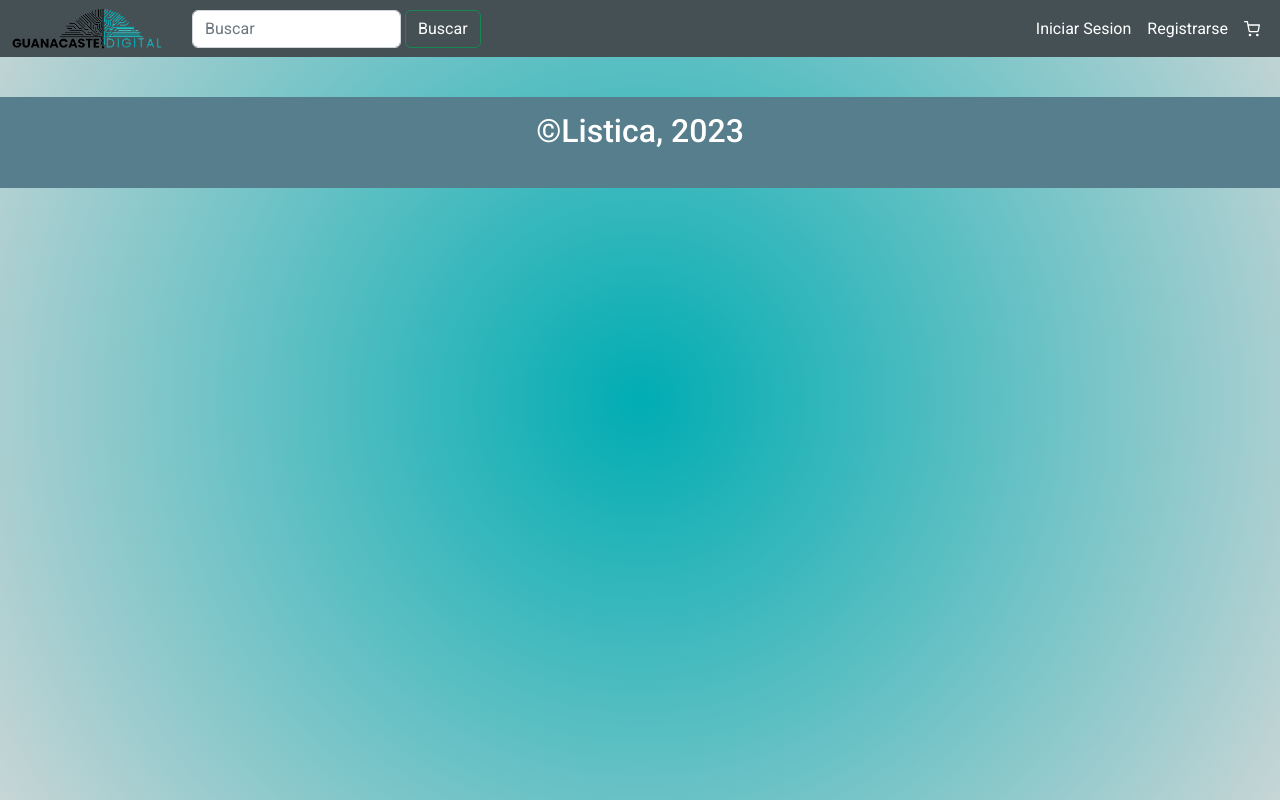
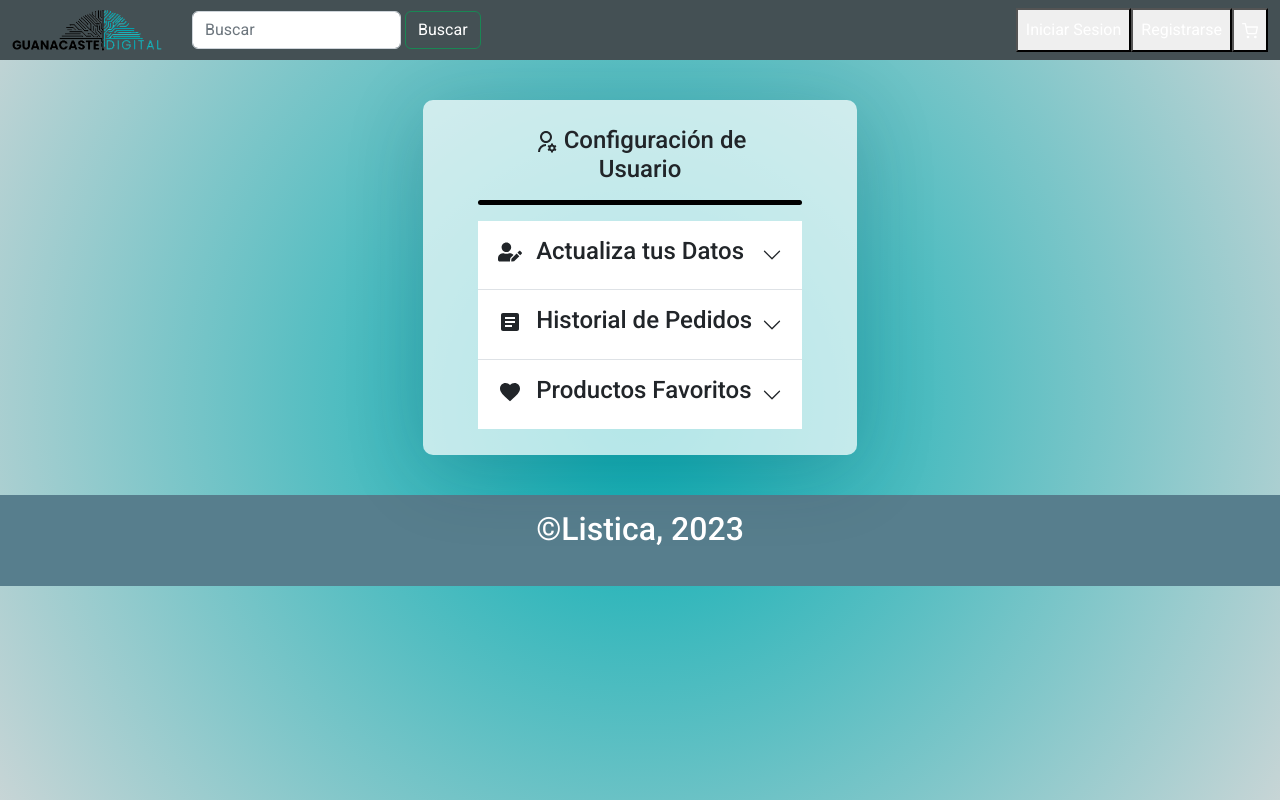
Before and after one commit to gregorybmx/guanacastedigital, a React (Create React App) app: page /configuracionusuario in a window 1280 px wide. Built offline with nearby package versions, Linux system fonts and the light colour scheme.

Commit message:
Cambios en CSS del User Configuration

```diff
--- a/src/App.js
+++ b/src/App.js
@@ -18,7 +18,7 @@ function App() {
             <Route path="/login" element={<Login />} />
             <Route path="/registro" element={<UserRegister />} />
             <Route path="/home" element={<Home />} />
-            <Route path="/userconfiguration" element={<UserConfiguration />} />
+            <Route path="/configuracionusuario" element={<UserConfiguration />} />
           </Routes>
         </div>
         <FooterComponent />
--- a/src/components/FormularioDatosUsuarioComponent.js
+++ b/src/components/FormularioDatosUsuarioComponent.js
@@ -37,10 +37,8 @@ const FormularioDatosUsuarioComponent = (props) => {
 
                 <div className="mb-3">
                     <input type="password" className="form-control" placeholder="Contraseña" />
-            </div>
 
-            <div className="mb-3">
-                <input type="password" className="form-control" placeholder="Verifica tu Contraseña" />
+                    <input type="confirm-password" className="form-control mt-3" placeholder="Verifica tu Contraseña"/>
                 </div>
             </div>
 
--- a/src/components/LoginComponent.js
+++ b/src/components/LoginComponent.js
@@ -32,9 +32,9 @@ const Login = () => {
     }
 
     return (
-        <div className="login-wrapper">
+        <div className="wrapper">
 
-            <div className="login-wrapper-content">
+            <div className="wrapper-content">
 
                 <form>
 
--- a/src/components/NavbarComponent.js
+++ b/src/components/NavbarComponent.js
@@ -38,13 +38,13 @@ const NavbarComponent = () => {
           </ul>
           < ul className="navbar-nav mb-2 mb-lg-0">
             <li className="nav-item">
-              <a className="nav-link  text-white" color="white" onClick={loginLink}>Iniciar Sesion</a>
+              <button className="nav-link  text-white" color="white" onClick={loginLink}>Iniciar Sesion</button>
   </li>
   <li className="nav-item" >
-    <a className="nav-link text-white" onClick={registerLink} >Registrarse</a>
+    <button className="nav-link text-white" onClick={registerLink} >Registrarse</button>
   </li>
   <li className="nav-item">
-    <a className="nav-link text-white " href="#"><FiShoppingCart /></a>
+    <button className="nav-link text-white " href="#"><FiShoppingCart /></button>
   </li>
           </ul >
         </div >
--- a/src/css/index.css
+++ b/src/css/index.css
@@ -56,3 +56,23 @@ html,
   margin-top: 40px;
   margin-bottom: 40px;
 }
+
+.wrapper {
+  width: 100%;
+  height: 100%;
+  display: flex;
+  justify-content: center;
+  flex-direction: column;
+  text-align: left;
+}
+
+.wrapper-content {
+  width:  40%;
+  height:auto;
+  margin: auto;
+  background: rgba(255, 255, 255, 0.7);
+  box-shadow: 0px 14px 80px rgba(34, 35, 58, 0.2);
+  padding: 10px 55px 10px 55px;
+  border-radius: 10px;
+  transition: all .3s;
+}
--- a/src/pages/userConfiguration.js
+++ b/src/pages/userConfiguration.js
@@ -1,6 +1,7 @@
 import React from 'react'
 import Favoritos from '../testData/favoritos'
 import FormularioComponent from '../components/FormularioDatosUsuarioComponent'
+import TableComponent from '../testData/historialPedido'
 import { RiUserSettingsLine } from 'react-icons/ri'
 import { FaUserEdit } from 'react-icons/fa'
 import { MdArticle, MdFavorite } from 'react-icons/md'
@@ -12,23 +13,23 @@ const UserConfiguration = () => {
     return (
 
         <div className='m-3'>
-            <div className="user-wrapper">
-                <div className="user-wrapper-content">
+            <div className="wrapper">
+                <div className="wrapper-content">
 
                     <div className='m-3 text-center'>
                         <h4> <RiUserSettingsLine /> Configuración de Usuario</h4>
                     </div>
                     <div className='title-underline text-center mb-3'></div>
 
-                    <div class="accordion accordion-flush" id="acordionUserConfiguration">
-                        <div class="accordion-item">
-                            <h2 class="accordion-header" id="flush-headingOne">
-                                <button class="accordion-button collapsed" type="button" data-bs-toggle="collapse" data-bs-target="#flush-collapseOne" aria-expanded="false" aria-controls="flush-collapseOne">
+                    <div className="accordion accordion-flush mt-3 mb-3 " id="acordionUserConfiguration">
+                        <div className="accordion-item">
+                            <h2 className="accordion-header" id="flush-headingOne">
+                                <button className="accordion-button collapsed text-center" type="button" data-bs-toggle="collapse" data-bs-target="#flush-collapseOne" aria-expanded="false" aria-controls="flush-collapseOne">
                                     <h4><FaUserEdit className='me-2' /> Actualiza tus Datos</h4>
                                 </button>
                             </h2>
-                            <div id="flush-collapseOne" class="accordion-collapse collapse" aria-labelledby="flush-headingOne" data-bs-parent="#acordionUserConfiguration">
-                                <div class="accordion-body">
+                            <div id="flush-collapseOne" className="accordion-collapse collapse" aria-labelledby="flush-headingOne" data-bs-parent="#acordionUserConfiguration">
+                                <div className="accordion-body">
 
                                     <FormularioComponent
                                         button1={<button type="submit" className="btn btn-reg btn-primary me-5">Actualizar</button>}
@@ -37,55 +38,26 @@ const UserConfiguration = () => {
                                 </div>
                             </div>
                         </div>
-                        <div class="accordion-item">
-                            <h2 class="accordion-header" id="flush-headingTwo">
-                                <button class="accordion-button collapsed" type="button" data-bs-toggle="collapse" data-bs-target="#flush-collapseTwo" aria-expanded="false" aria-controls="flush-collapseTwo">
+                        <div className="accordion-item">
+                            <h2 className="accordion-header" id="flush-headingTwo">
+                                <button className="accordion-button collapsed text-center" type="button" data-bs-toggle="collapse" data-bs-target="#flush-collapseTwo" aria-expanded="false" aria-controls="flush-collapseTwo">
                                     <h4> <MdArticle className='me-2' /> Historial de Pedidos</h4>
                                 </button>
                             </h2>
-                            <div id="flush-collapseTwo" class="accordion-collapse collapse" aria-labelledby="flush-headingTwo" data-bs-parent="#acordionUserConfiguration">
-                                <div class="accordion-body">
-                                    <table className="table table-hover">
-                                        <thead>
-                                            <tr>
-                                                <th scope="col">Numero de Pedido</th>
-                                                <th scope="col">Fecha del Pedido</th>
-                                                <th scope="col">Estado</th>
-                                                <th scope="col">Monto</th>
-                                            </tr>
-                                        </thead>
-                                        <tbody>
-                                            <tr>
-                                                <th scope="row">1</th>
-                                                <td>27/9/2022</td>
-                                                <td>Completado</td>
-                                                <td>75000</td>
-                                            </tr>
-                                            <tr>
-                                                <th scope="row">2</th>
-                                                <td>27/9/2022</td>
-                                                <td>Completado</td>
-                                                <td>45000</td>
-                                            </tr>
-                                            <tr>
-                                                <th scope="row">3</th>
-                                                <td>27/9/2022</td>
-                                                <td>Rechazado</td>
-                                                <td>20000</td>
-                                            </tr>
-                                        </tbody>
-                                    </table>
+                            <div id="flush-collapseTwo" className="accordion-collapse collapse" aria-labelledby="flush-headingTwo" data-bs-parent="#acordionUserConfiguration">
+                                <div className="accordion-body">
+                                    <TableComponent/>
                                 </div>
                             </div>
                         </div>
-                        <div class="accordion-item">
-                            <h2 class="accordion-header" id="flush-headingThree">
-                                <button class="accordion-button collapsed" type="button" data-bs-toggle="collapse" data-bs-target="#flush-collapseThree" aria-expanded="false" aria-controls="flush-collapseThree">
+                        <div className="accordion-item">
+                            <h2 className="accordion-header" id="flush-headingThree">
+                                <button className="accordion-button collapsed text-center" type="button" data-bs-toggle="collapse" data-bs-target="#flush-collapseThree" aria-expanded="false" aria-controls="flush-collapseThree">
                                     <h4><MdFavorite className='me-2' /> Productos Favoritos</h4>
                                 </button>
                             </h2>
-                            <div id="flush-collapseThree" class="accordion-collapse collapse" aria-labelledby="flush-headingThree" data-bs-parent="#acordionUserConfiguration">
-                                <div class="accordion-body">
+                            <div id="flush-collapseThree" className="accordion-collapse collapse" aria-labelledby="flush-headingThree" data-bs-parent="#acordionUserConfiguration">
+                                <div className="accordion-body">
                                     <Favoritos />
                                 </div>
                             </div>
--- a/src/pages/userRegister.js
+++ b/src/pages/userRegister.js
@@ -18,8 +18,8 @@ const UserRegister = () => {
 
     return (
         <div className='m-3'>
-            <div className="user-wrapper">
-                <div className="user-wrapper-content">
+            <div className="wrapper">
+                <div className="wrapper-content">
 
                     <div id='gdLogo'>
                         <img src={logo} className="d-block w-75 m-auto" alt='logotipo de Guanacaste Digital' />
--- /dev/null
+++ b/src/testData/historialPedido.js
@@ -0,0 +1,54 @@
+import React from 'react'
+
+function HistorialPedidos() {
+
+    const headers = ['Numero de Pedido', 'Fecha del Pedido', 'Estado', 'Monto']
+
+    const rows = [
+        {
+            pedido: "1",
+            fecha: "27/9/2022",
+            estado: "Completado",
+            monto: "75000"
+        },
+        {
+            pedido: "2",
+            fecha: "27/9/2022",
+            estado: "Completado",
+            monto: "45000"
+        },
+        {
+            pedido: "3",
+            fecha: "27/9/2022",
+            estado: "Rechazado",
+            monto: "20000"
+        }
+    ]
+
+    return (
+        <div>
+            <table className="table table-hover">
+                <thead>
+                    <tr>
+                        {
+                            headers.map((head) => (<th scope="col" key={head}>{head}</th>))
+                        }
+                    </tr>
+                </thead>
+                <tbody>
+                    {
+                        rows.map((row) => (
+                            <tr key={row.pedido}>
+                                <th scope="row">{row.pedido}</th>
+                                <td>{row.fecha}</td>
+                                <td>{row.estado}</td>
+                                <td>{row.monto}</td>
+                            </tr>))
+                    }
+                </tbody>
+            </table>
+        </div>
+    )
+}
+
+export default HistorialPedidos
```
Also changed, not shown: src/components/CardComponent.js (+1 -11 lines), src/css/cards.css (+6 -13 lines), src/css/login.css (+0 -23 lines), src/css/userForm.css (+0 -23 lines). Lines whose indentation alone changed are shown as unchanged.
